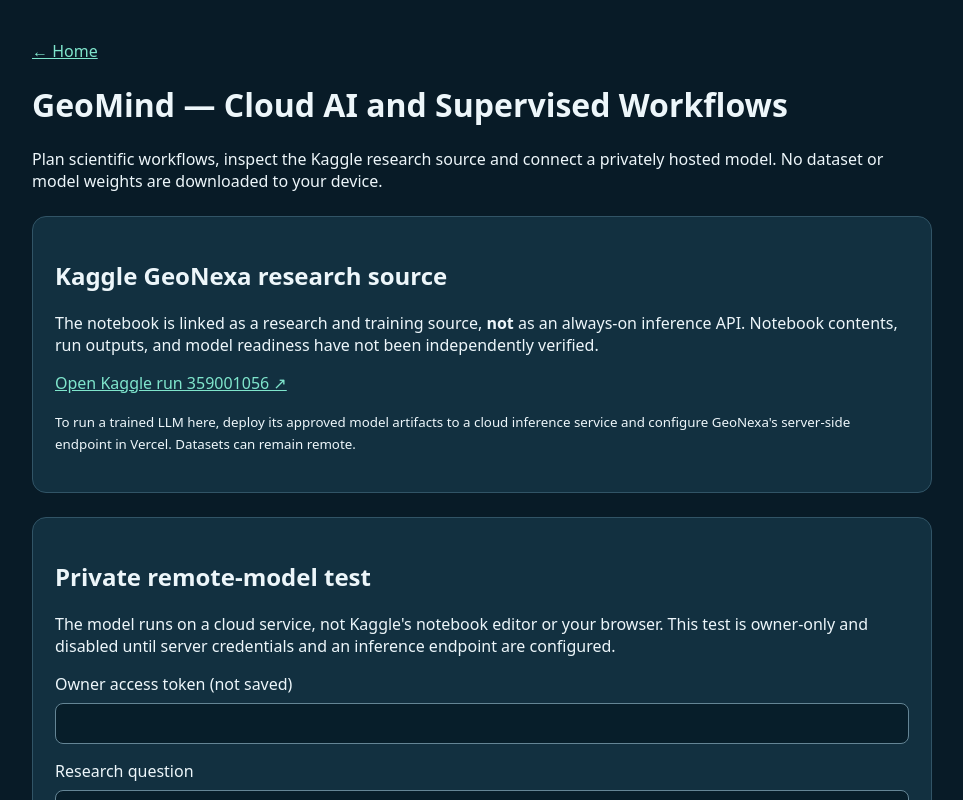
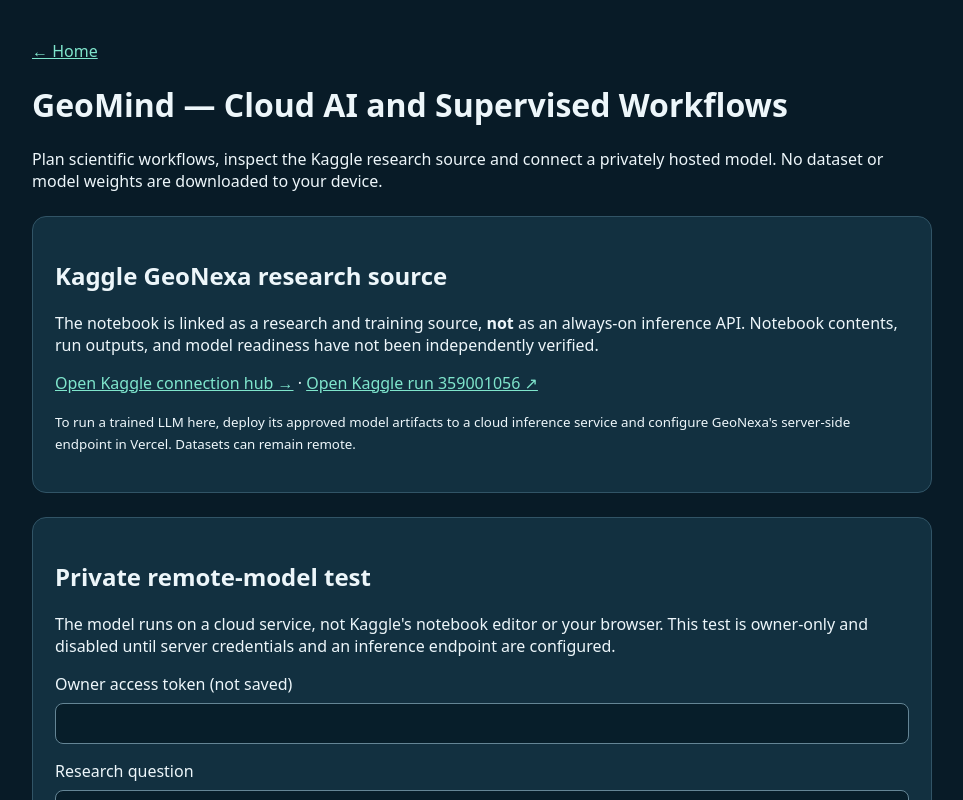
Before and after one commit to mabrig1/GeoNexa-Africa, a Next.js app: page /geomind in a window 1280 px wide. Shown: the top 800 px of the page, without its empty margins (158-1121 px from the left). Built offline with nearby package versions, Linux system fonts and the light colour scheme.

Commit message:
feat: connect GeoMind to Kaggle source hub

```diff
--- a/app/geomind/page.tsx
+++ b/app/geomind/page.tsx
@@ -60,7 +60,7 @@
     <section style={panel} aria-labelledby="kaggle-title">
       <h2 id="kaggle-title">Kaggle GeoNexa research source</h2>
       <p>The notebook is linked as a research and training source, <strong>not</strong> as an always-on inference API. Notebook contents, run outputs, and model readiness have not been independently verified.</p>
-      <p><a href="https://www.kaggle.com/code/mabrigkorie/geonexa/edit/run/359001056" target="_blank" rel="noopener noreferrer" style={{ color: '#7fe5cc' }}>Open Kaggle run 359001056 ↗</a></p>
+      <p><a href="/kaggle" style={{ color: '#7fe5cc' }}>Open Kaggle connection hub →</a> · <a href="https://www.kaggle.com/code/mabrigkorie/geonexa/edit/run/359001056" target="_blank" rel="noopener noreferrer" style={{ color: '#7fe5cc' }}>Open Kaggle run 359001056 ↗</a></p>
       <p><small>To run a trained LLM here, deploy its approved model artifacts to a cloud inference service and configure GeoNexa's server-side endpoint in Vercel. Datasets can remain remote.</small></p>
     </section>
 
```
